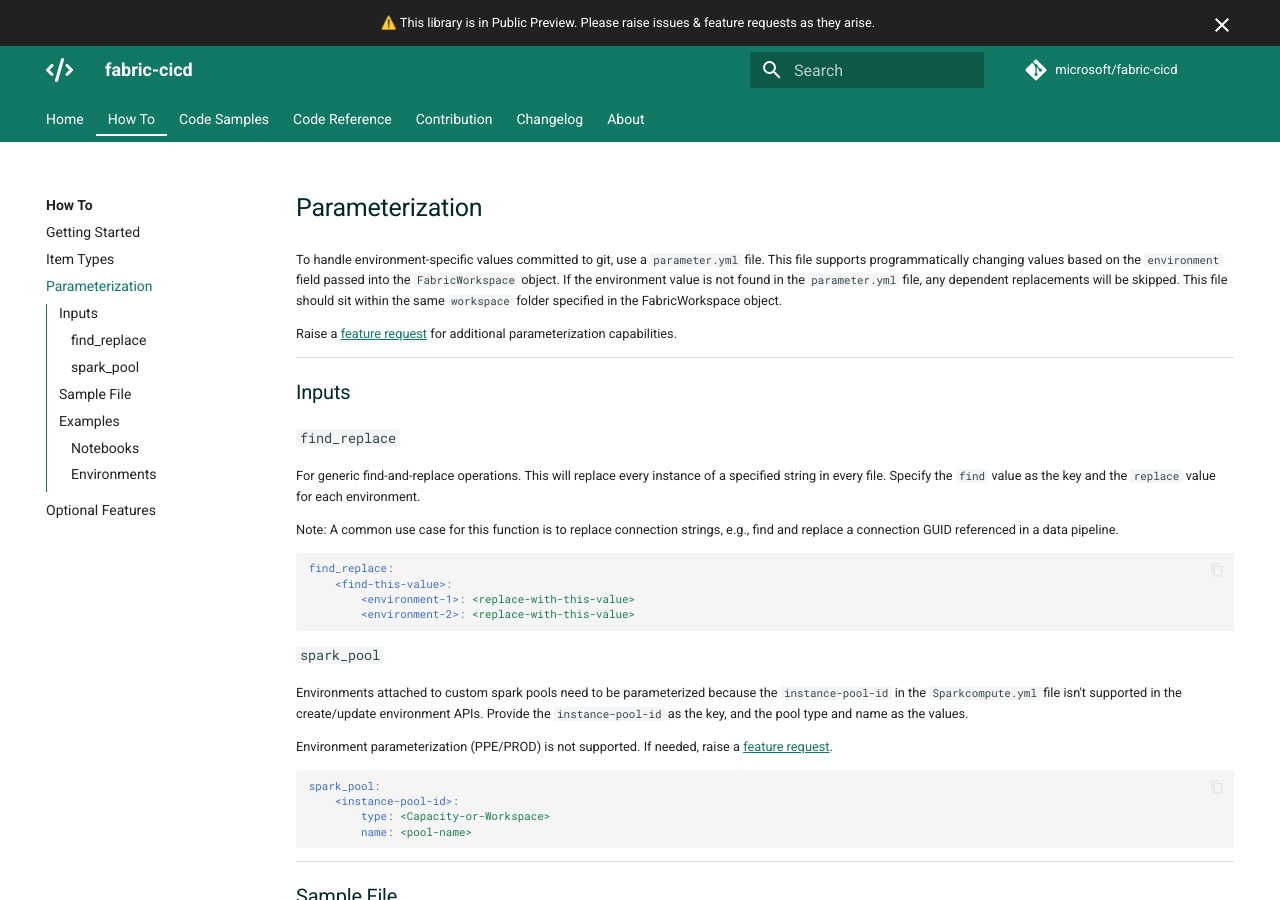
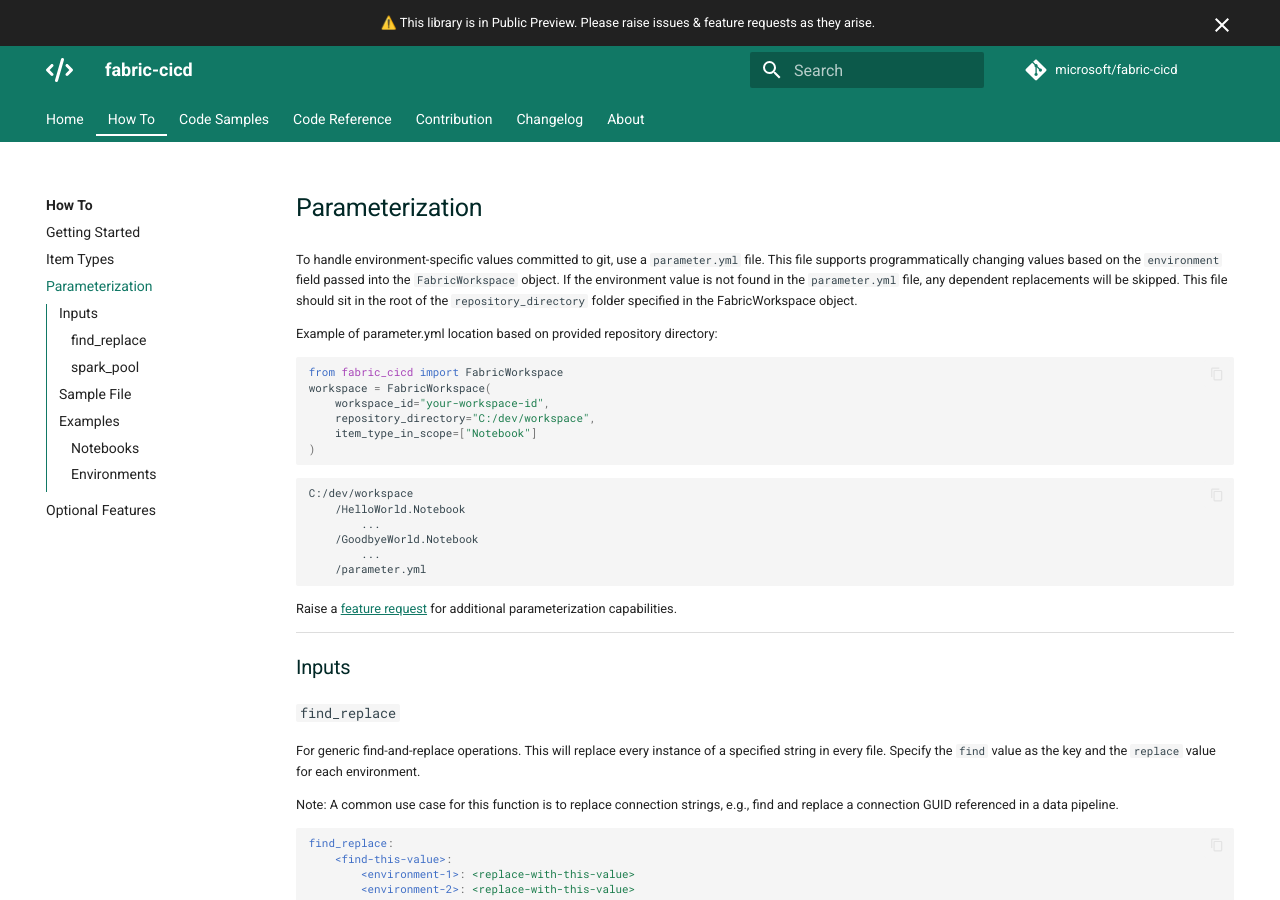
Before and after one commit to shirasassoon/fabric-cicd, an MkDocs documentation site: the page built from docs/how_to/parameterization.md, in a window 1280 px wide and 900 px high. Built offline with MkDocs 1.6.1 and Material for MkDocs 9.7.7, drawn with Linux system fonts in a browser that asks for light colours; comment, search, counter and statistics services are not loaded; the version menu is left out.

Commit message:
Fixes #136, #132 - Support Relative Directories (#139)
This pull request includes several changes to improve the handling of
file paths and directory validation in the `fabric_cicd` module. The
most important changes include modifying the
`validate_repository_directory` function to return a `Path` object,
updating the `__init__` method to reflect this change, and refactoring
various methods to use `Path` objects more consistently.

### Improvements to file path handling:

*
[`src/fabric_cicd/_common/_validate_input.py`](diffhunk://#diff-b8a669357b50d9b4d808c610b3e17e12321db4f234259b95ba4350adcca0ecd8L77-R97):
Modified `validate_repository_directory` to return a `Path` object
instead of a string, and added logic to resolve relative paths to
absolute paths.
*
[`src/fabric_cicd/fabric_workspace.py`](diffhunk://#diff-3bd0f70ed06c7fc7a0f77378aecc6fb108eeb5263161db3b22270f3de4df99c0L105-R105):
Updated the `__init__` method to set `self.repository_directory` as a
`Path` object.
*
[`src/fabric_cicd/fabric_workspace.py`](diffhunk://#diff-3bd0f70ed06c7fc7a0f77378aecc6fb108eeb5263161db3b22270f3de4df99c0L117-R122):
Refactored `_refresh_parameter_file` to use the `/` operator for path
joining and to open files using the `Path` object directly.
*
[`src/fabric_cicd/fabric_workspace.py`](diffhunk://#diff-3bd0f70ed06c7fc7a0f77378aecc6fb108eeb5263161db3b22270f3de4df99c0L133-R133):
Refactored `_refresh_repository_items` to use the `/` operator for path
joining.
*
[`src/fabric_cicd/fabric_workspace.py`](diffhunk://#diff-3bd0f70ed06c7fc7a0f77378aecc6fb108eeb5263161db3b22270f3de4df99c0R227):
Added a debug log statement in `_replace_parameters` to log parameter
replacements.
*
[`src/fabric_cicd/fabric_workspace.py`](diffhunk://#diff-3bd0f70ed06c7fc7a0f77378aecc6fb108eeb5263161db3b22270f3de4df99c0L321-R322):
Simplified `_convert_path_to_id` to compare `Path` objects directly.

---------

Co-authored-by: Jacob Knightley <Jacob.Knightley@microsoft.com>

````diff
--- a/docs/how_to/parameterization.md
+++ b/docs/how_to/parameterization.md
@@ -1,6 +1,26 @@
 # Parameterization
 
-To handle environment-specific values committed to git, use a `parameter.yml` file. This file supports programmatically changing values based on the `environment` field passed into the `FabricWorkspace` object. If the environment value is not found in the `parameter.yml` file, any dependent replacements will be skipped. This file should sit within the same `workspace` folder specified in the FabricWorkspace object.
+To handle environment-specific values committed to git, use a `parameter.yml` file. This file supports programmatically changing values based on the `environment` field passed into the `FabricWorkspace` object. If the environment value is not found in the `parameter.yml` file, any dependent replacements will be skipped. This file should sit in the root of the `repository_directory` folder specified in the FabricWorkspace object.
+
+Example of parameter.yml location based on provided repository directory:
+
+```python
+from fabric_cicd import FabricWorkspace
+workspace = FabricWorkspace(
+    workspace_id="your-workspace-id",
+    repository_directory="C:/dev/workspace",
+    item_type_in_scope=["Notebook"]
+)
+```
+
+```
+C:/dev/workspace
+    /HelloWorld.Notebook
+        ...
+    /GoodbyeWorld.Notebook
+        ...
+    /parameter.yml
+```
 
 Raise a [feature request](https://github.com/microsoft/fabric-cicd/issues/new?template=2-feature.yml) for additional parameterization capabilities.
 
````
Also changed, not shown: 2 other files.
